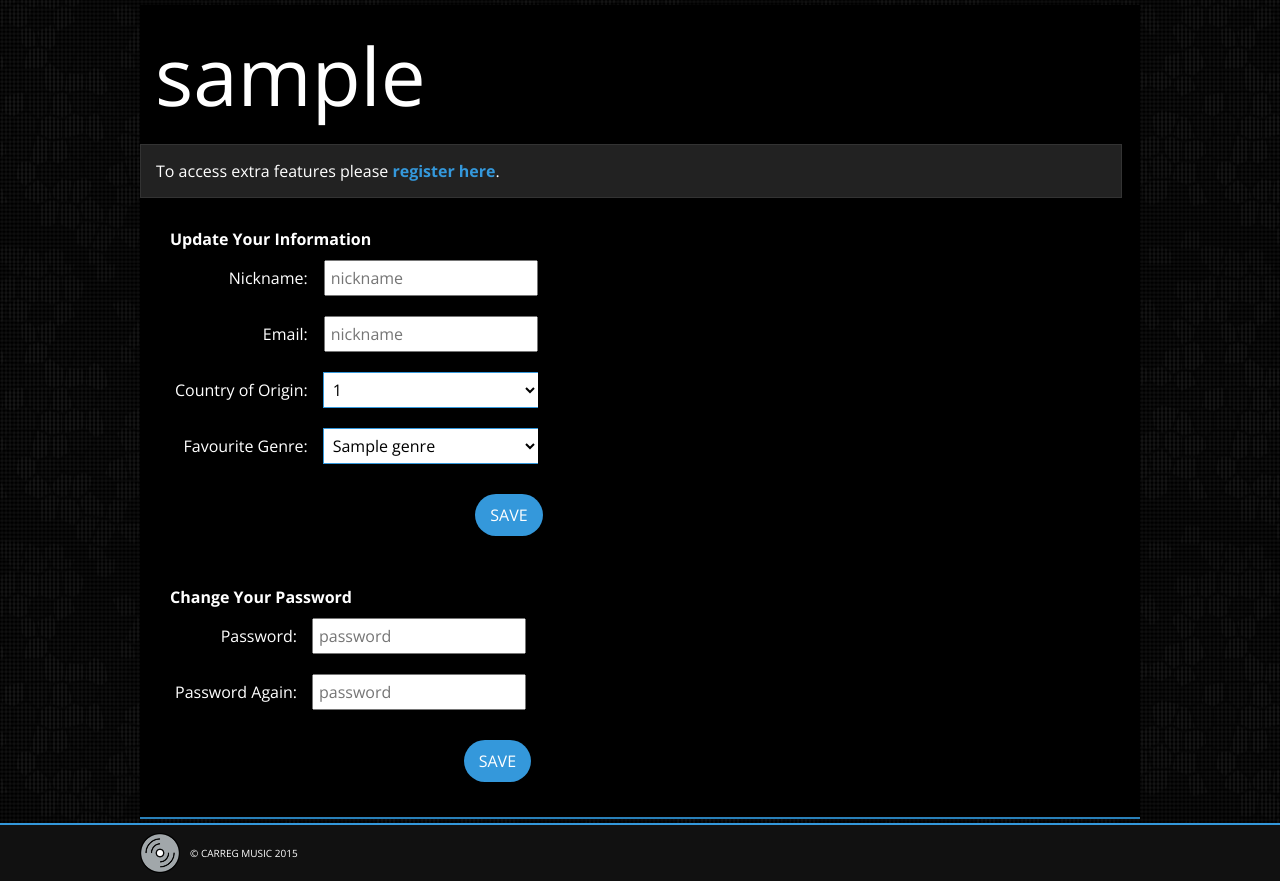
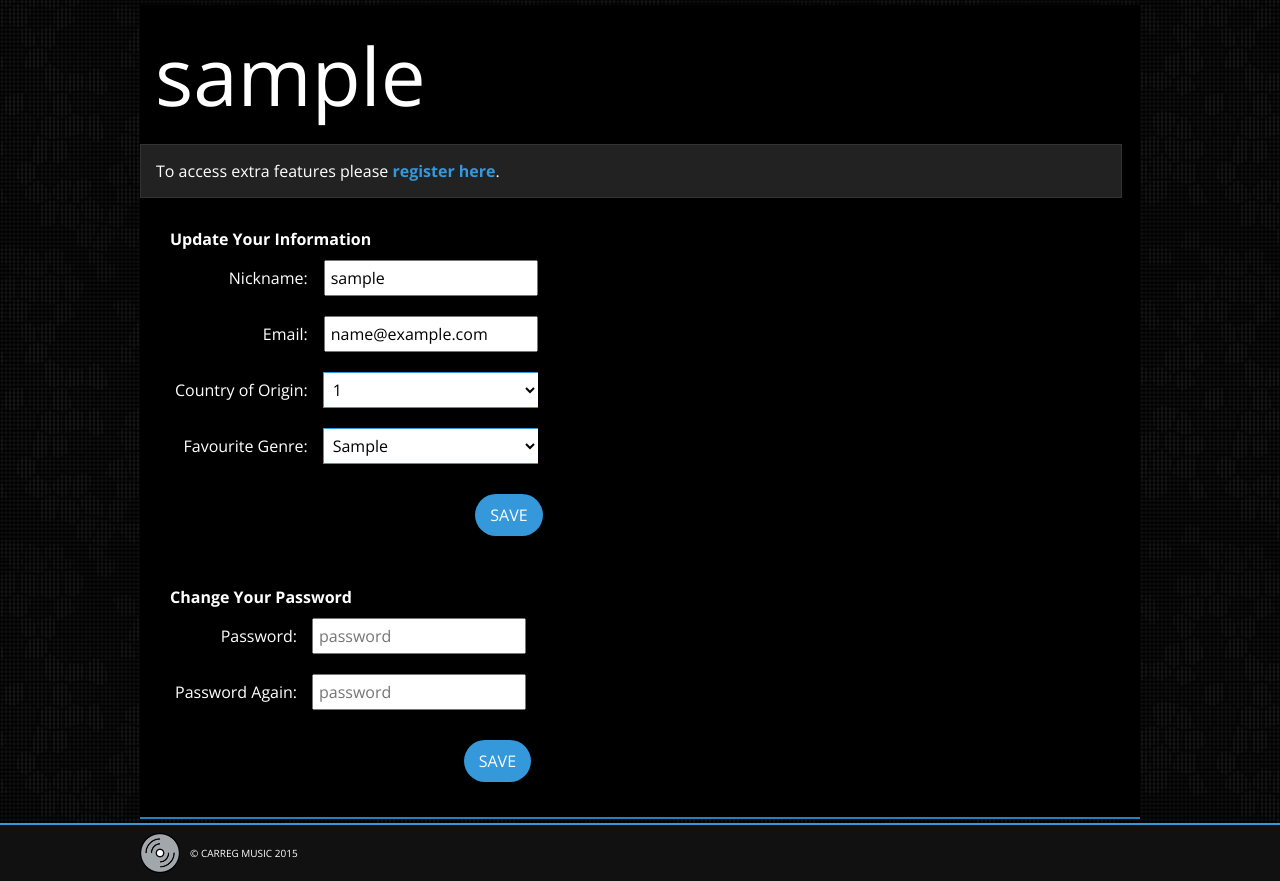
Before and after one commit to Citr0s/carregMusic, a PHP site: page /profile.php in a window 1280 px wide. Shown: the part 57-938 px from the top of the page. Run offline with PHP 8.4, Linux system fonts and the light colour scheme; the visitor is signed in with stand-in values (Sample User, id 1); tables that the repository leaves empty or names only in its code hold one stand-in row (values such as "Sample post"); data that the repository does not hold is empty.

Commit message:
fixing profile.php

```diff
--- a/profile.php
+++ b/profile.php
@@ -1,6 +1,22 @@
 <?php
-    require_once("core/init.php");
+    require_once 'core/init.php';
     include_once 'includes/header.php';
+
+    if(!loggedIn()){
+      header("Location: index.php");
+    }
+
+    $con = mysqli_connect($addr, $user, $password, $db);
+
+    $data = mysqli_query($con, "SELECT nickname, email, country, genre FROM users WHERE username = '$username' LIMIT 1");
+
+    while($row = mysqli_fetch_array($data)){
+      $nickname = $row['nickname'];
+      $email = $row['email'];
+      $country = $row['country'];
+      $genre = $row['genre'];
+    }
+
 ?>
         <div class="container">
             <div class="formContainer">
@@ -27,13 +43,13 @@
                            <td>Nickname:</td><td><input type="text" name="username" value="<?php echo $nickname; ?>" placeholder="nickname"></td>
                         </tr>
                        <tr>
-                           <td>Email:</td><td><input type="text" name="username" value="<?php if($_POST){HtmlText($_POST['nickname']);} ?>" placeholder="nickname"></td>
+                           <td>Email:</td><td><input type="text" name="username" value="<?php echo $email; ?>" placeholder="nickname"></td>
                         </tr>
                        <tr>
-                           <td>Country of Origin:</td><td class="tdR"><select name="country" class="country"><?php generateCountryList(); ?></select></td>
+                           <td>Country of Origin:</td><td class="tdR"><select name="country" class="country"><option value="<?php echo $country; ?>"><?php echo $country; ?></option><?php generateCountryList(); ?></select></td>
                         </tr>
                         <tr>
-                           <td>Favourite Genre:</td><td class="tdR"><select name="genre" class="genre"><?php generateGenreList(); ?></select></td>
+                           <td>Favourite Genre:</td><td class="tdR"><select name="genre" class="genre"><option value="<?php echo $genre; ?>"><?php echo $genre; ?></option><?php generateGenreList(); ?></select></td>
                         </tr>
                        <tr>
                            <td></td><td><button class="loginRegisterButton">SAVE</button></td>
```
